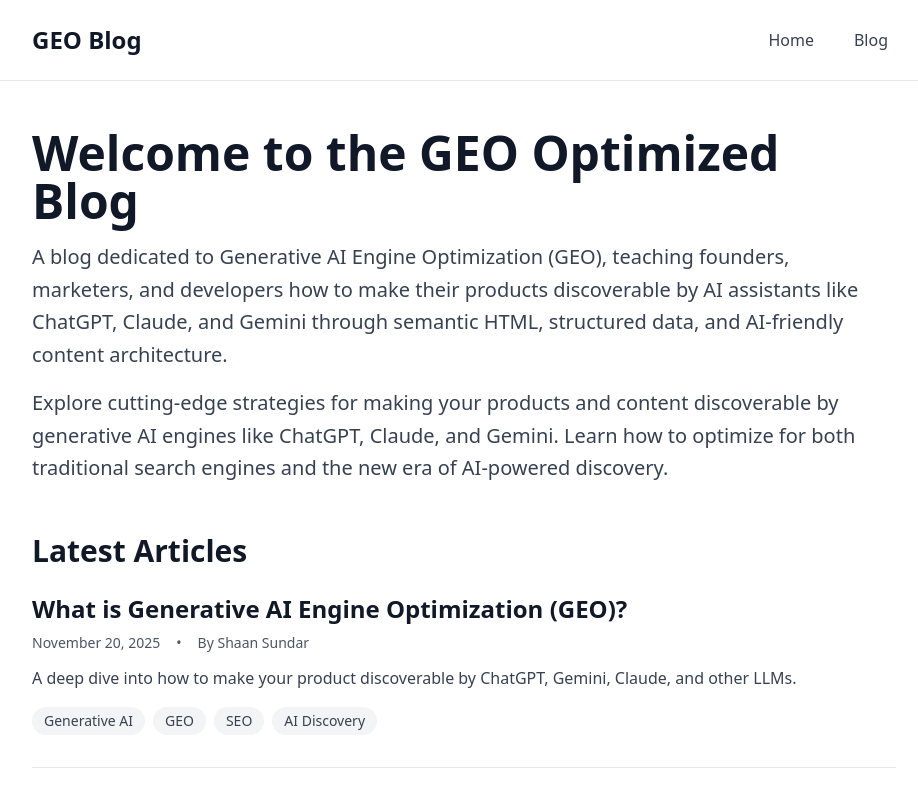
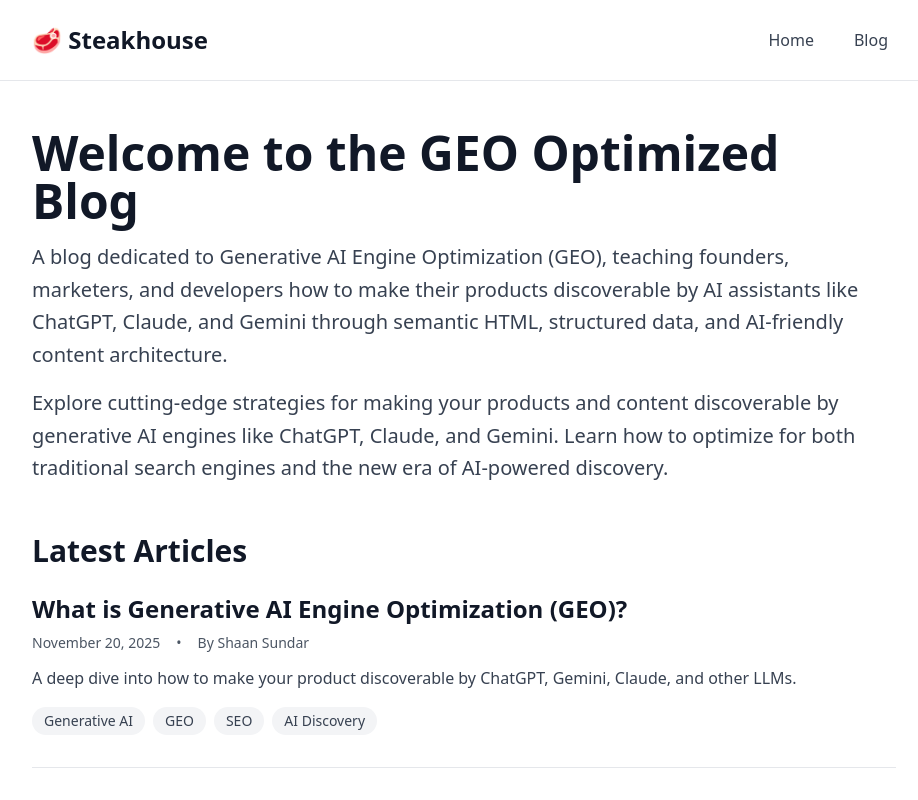
Before and after one commit to shaansundar/steakhouse-blog, a Next.js app: page / in a window 1280 px wide. Shown: the top 800 px of the page, without its empty margins (176-1094 px from the left). Built offline with nearby package versions, Linux system fonts and the light colour scheme; no server answers.

Commit message:
fix: heading

```diff
--- a/app/layout.tsx
+++ b/app/layout.tsx
@@ -60,7 +60,7 @@ export default function RootLayout({
                 className="text-2xl font-bold text-gray-900 hover:text-gray-700 transition-colors"
                 aria-label="Go to homepage"
               >
-                GEO Blog
+                🥩 Steakhouse
               </Link>
               <ul className="flex gap-6" role="list">
                 <li>
```
